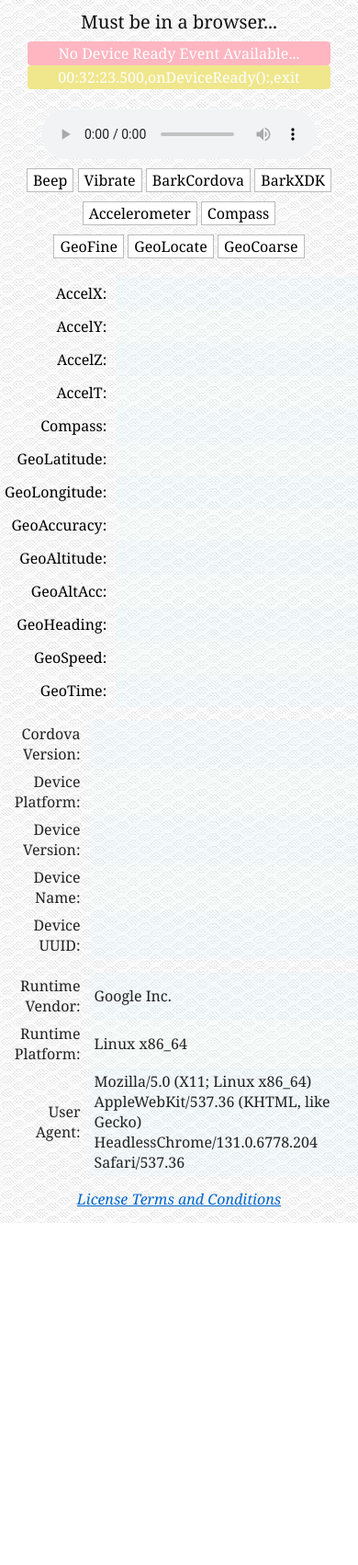
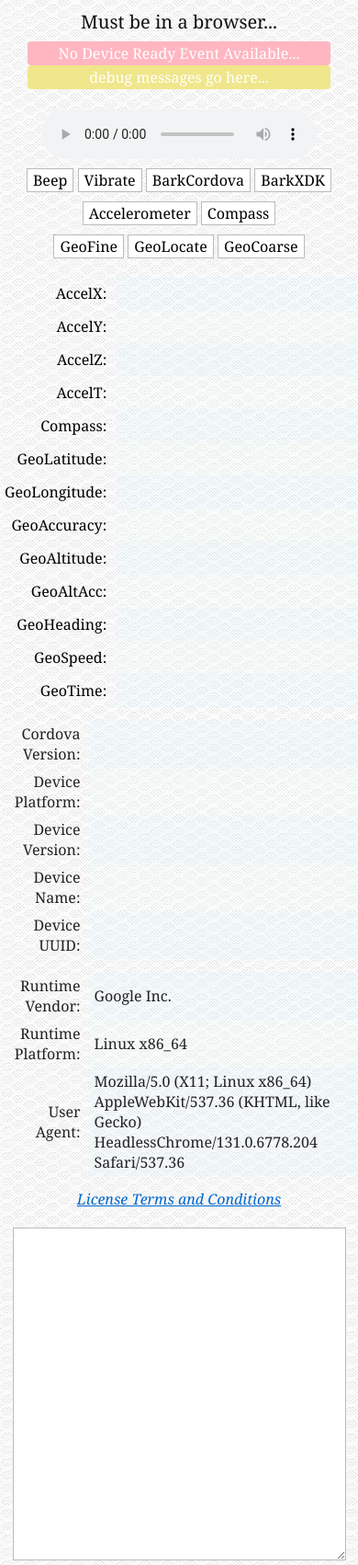
Before and after one commit to xmnboy/hello-cordova, a plain HTML site: page www/index.html in a window 390 px wide. Shown: the part 48-1750 px from the top of the page at 92% size. Before the commit the page ends 1378 px from the top, so only its background shows below. Drawn offline with Linux system fonts and the light colour scheme; some packages are replaced by stand-ins of ours; a script that the page names is missing.

Commit message:
include <textarea> for debug messages

```diff
--- a/www/index.html
+++ b/www/index.html
@@ -49,7 +49,7 @@
             <p class="event failed">No Device Ready Event Available...</p>
         </div>
         <div class="align-center">
-            <p id="id_msgLog" class="event listening">debug messages go here...</p>
+            <p id="id_msgBar" class="event listening"><span>debug messages go here...</span></p>
         </div>
         <br>
 
@@ -187,6 +187,10 @@
         <a rel="LICENSE" href='javascript: window.open("http://software.intel.com/html5/license/samples","_system")'>License Terms and Conditions</a>
     </address>
 
+    <div class="align-center" >
+        <textarea id="id_textArea" class="align-left" style="height:35rem; width:90%" readonly="readonly" wrap="off"></textarea>
+    </div>
+
 <!--
 Recommended JavaScript library load order.
  * Intel XDK library.
```
